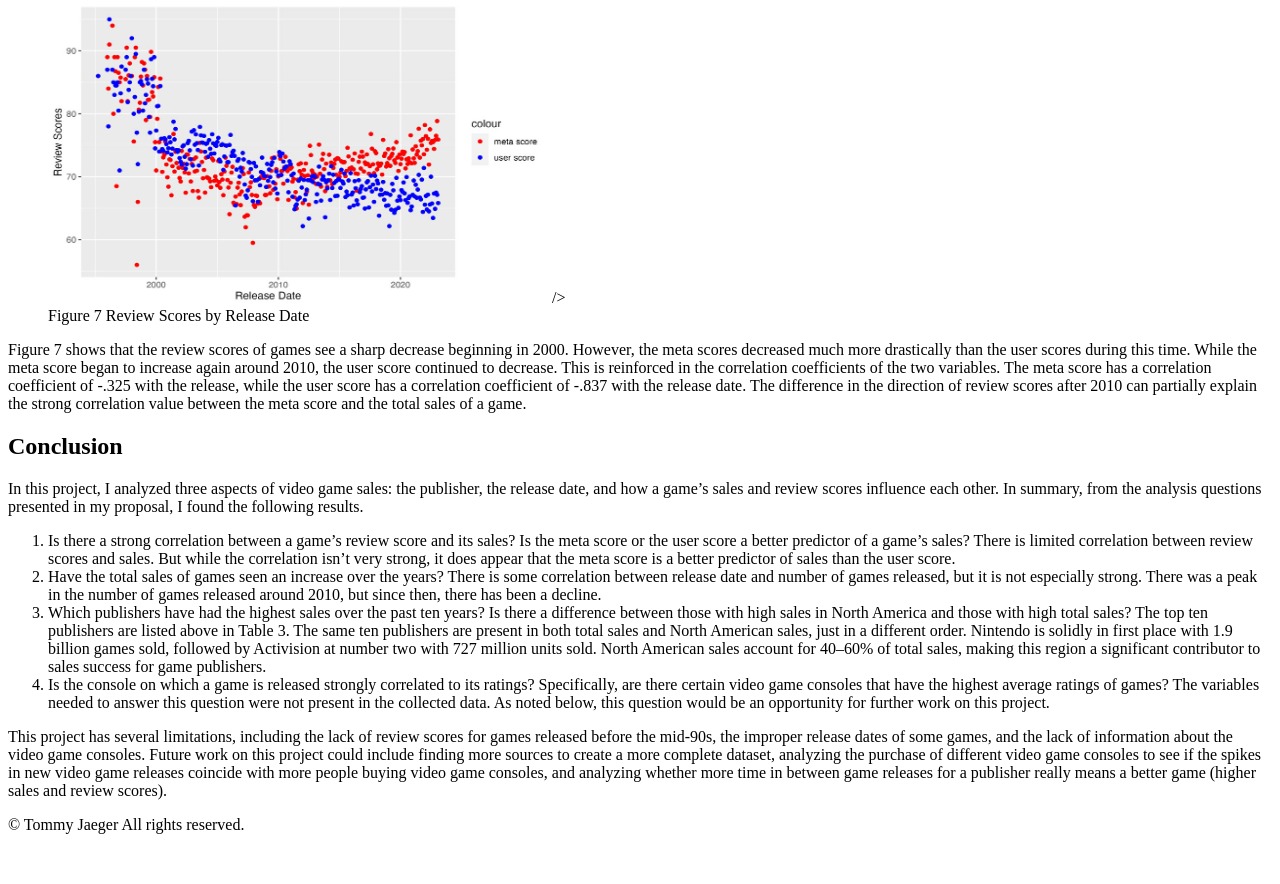
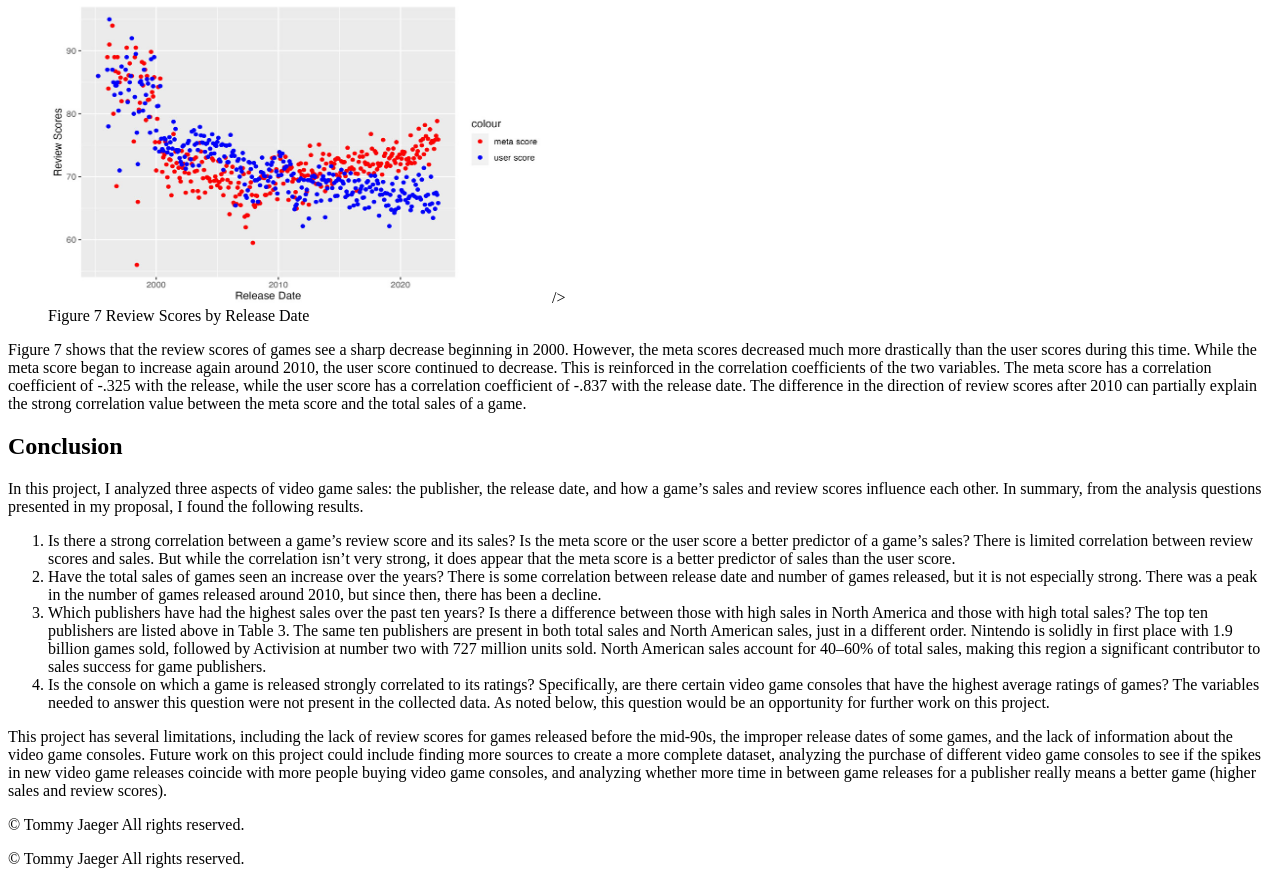
Before and after one commit to tommyjaeger11/3300-module7, a plain HTML site: page index.html in a window 1280 px wide. Shown: the part 5265-6149 px from the top of the page. Before the commit the page ends 6115 px from the top, so only its background shows below. Drawn offline with Linux system fonts and the light colour scheme.

Commit message:
i already added a footer, so i added another

```diff
--- a/index.html
+++ b/index.html
@@ -684,6 +684,7 @@
     </main>
     <footer>
       <p>&copy; Tommy Jaeger All rights reserved.</p>
+      <p>&copy; Tommy Jaeger All rights reserved.</p>
     </footer>
   </body>
 </html>
```
